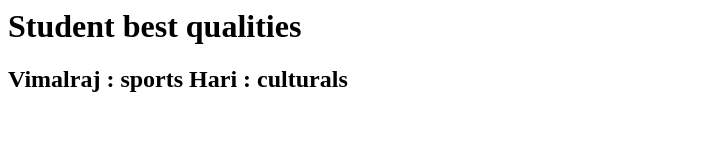
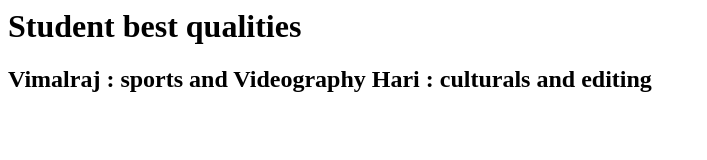
Before and after one commit to 24ucs147-vr/student-login, a plain HTML site: page index.html in a window 1280 px wide. Shown: the whole page, without its empty margins (0-707 px from the left). Drawn offline with Linux system fonts and the light colour scheme.

Commit message:
Update index.html

```diff
--- a/index.html
+++ b/index.html
@@ -6,7 +6,7 @@
     Student best qualities
   </h1>
   <h2>
-    Vimalraj : sports
-    Hari : culturals
+    Vimalraj : sports and Videography
+    Hari : culturals and editing
   </h2>
 </html>
```
